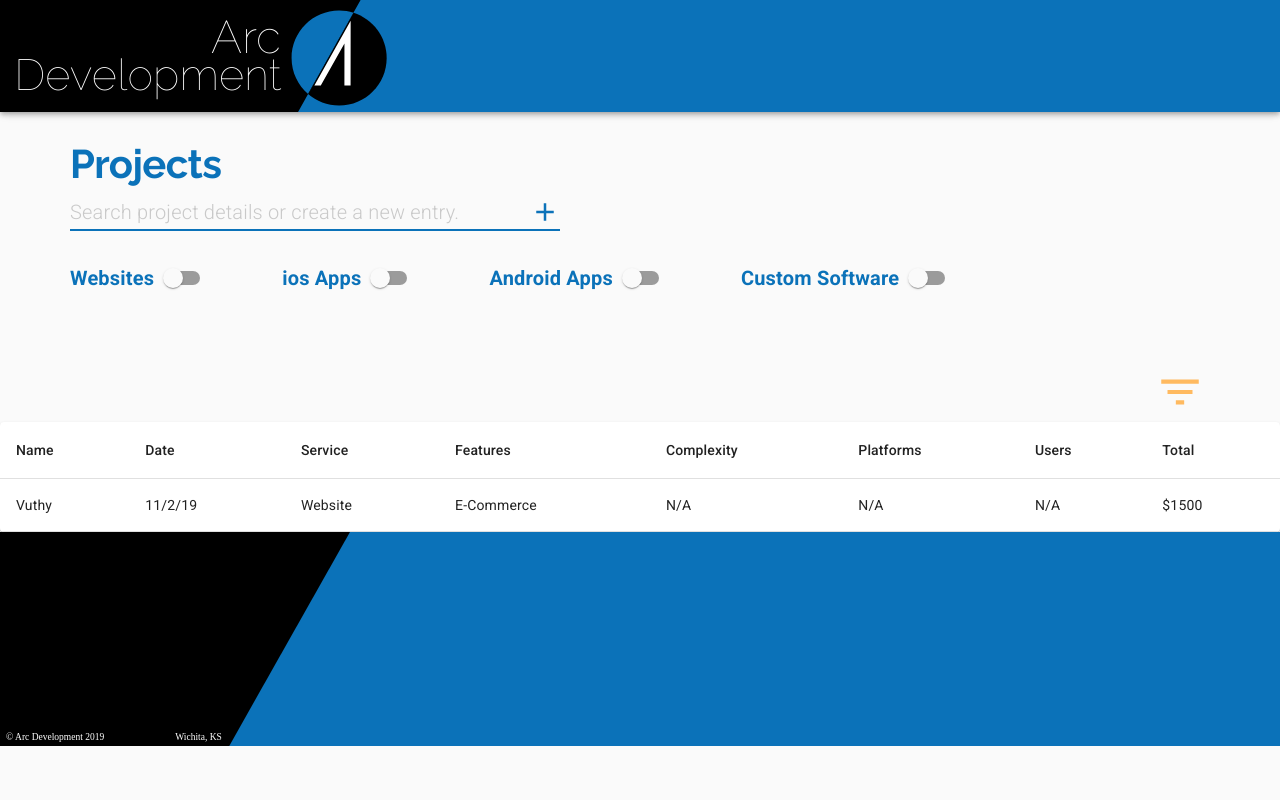
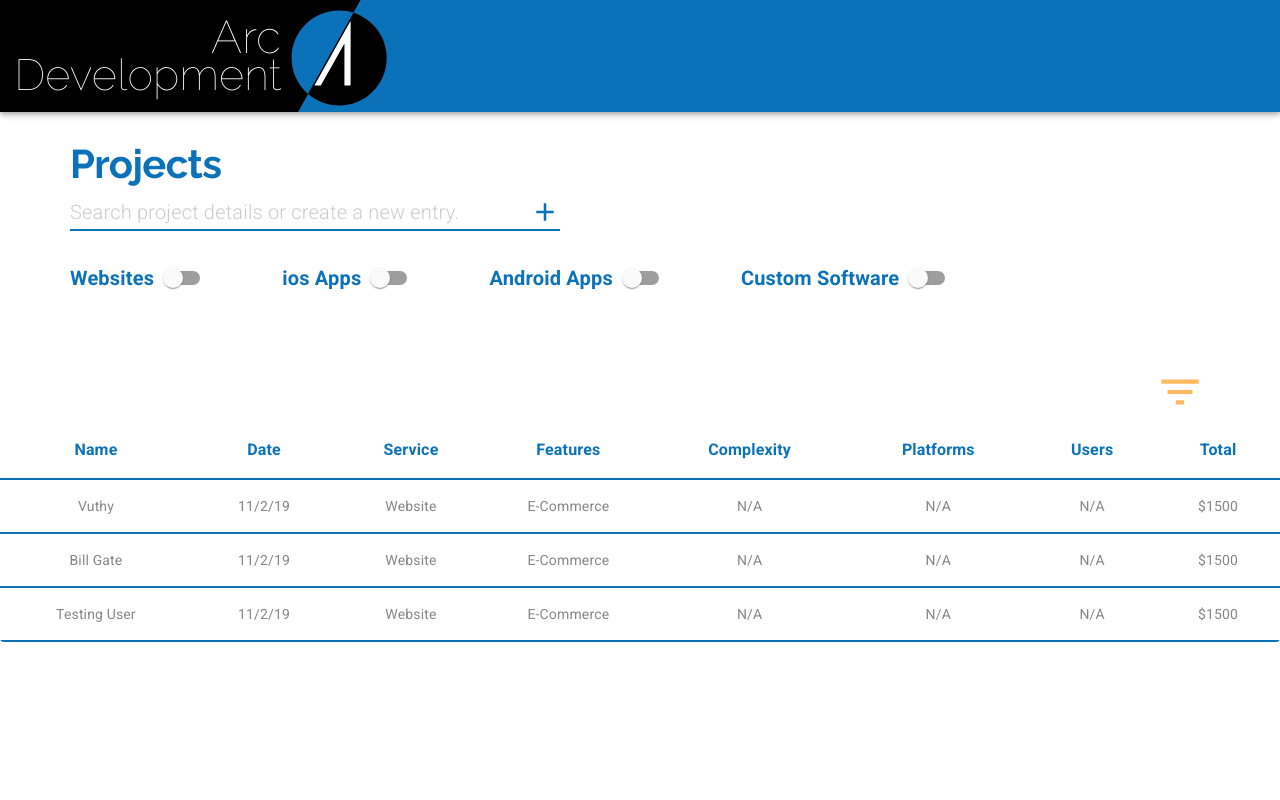
Before and after one commit to Suonx002/Project-Management, a Next.js app: page / in a window 1280 px wide. Shown: the top 800 px of the page. Built offline with nearby package versions, Linux system fonts and the light colour scheme.

Commit message:
adding datepicker

```diff
--- a/package.json
+++ b/package.json
@@ -3,10 +3,13 @@
   "version": "4.0.0",
   "private": true,
   "dependencies": {
+    "@date-io/date-fns": "^1.3.13",
     "@material-ui/core": "latest",
     "@material-ui/icons": "^4.9.1",
+    "@material-ui/pickers": "^3.2.10",
     "@material-ui/styles": "^4.9.0",
     "clsx": "latest",
+    "date-fns": "^2.9.0",
     "next": "latest",
     "prop-types": "latest",
     "react": "latest",
--- a/pages/_document.js
+++ b/pages/_document.js
@@ -15,7 +15,7 @@ export default class MyDocument extends Document {
             href='https://fonts.googleapis.com/css?family=Raleway:100,400,400i,700|Roboto:300,400,500,700&display=swap'
           />
         </Head>
-        <body>
+        <body style={{ backgroundColor: '#fff' }}>
           <Main />
           <NextScript />
         </body>
--- a/pages/index.js
+++ b/pages/index.js
@@ -17,6 +17,14 @@ import TableHead from '@material-ui/core/TableHead';
 import TableRow from '@material-ui/core/TableRow';
 import Paper from '@material-ui/core/Paper';
 import FilterListIcon from '@material-ui/icons/FilterList';
+
+import Dialog from '@material-ui/core/Dialog';
+import DialogContent from '@material-ui/core/DialogContent';
+import {
+  MuiPickersUtilsProvider,
+  KeyboardDatePicker
+} from '@material-ui/pickers';
+import DataFnsUtils from '@date-io/date-fns';
 
 const useStyles = makeStyles(theme => ({}));
 
@@ -47,6 +55,26 @@ const ProjectManager = () => {
       'N/A',
       'N/A',
       '$1500'
+    ),
+    createData(
+      'Bill Gate',
+      '11/2/19',
+      'Website',
+      'E-Commerce',
+      'N/A',
+      'N/A',
+      'N/A',
+      '$1500'
+    ),
+    createData(
+      'Testing User',
+      '11/2/19',
+      'Website',
+      'E-Commerce',
+      'N/A',
+      'N/A',
+      'N/A',
+      '$1500'
     )
   ]);
 
@@ -54,8 +82,12 @@ const ProjectManager = () => {
   const [iOSChecked, setiOSChecked] = useState(false);
   const [androidCheck, setAndroidChecked] = useState(false);
   const [softwareChecked, setSoftwareChecked] = useState(false);
+  const [dialogOpen, setDialogOpen] = useState(false);
+  const [name, setName] = useState('');
+  const [date, setDate] = useState(new Date());
 
   return (
+    <MuiPickersUtilsProvider utils={DataFnsUtils}>
       <Grid container direction='column'>
         <Grid item style={{ marginTop: '2em', marginLeft: '5em' }}>
           <Typography variant='h1'>Projects</Typography>
@@ -66,7 +98,10 @@ const ProjectManager = () => {
             style={{ width: '35em', marginLeft: '5em' }}
             InputProps={{
               endAdornment: (
-              <InputAdornment position='end'>
+                <InputAdornment
+                  position='end'
+                  style={{ cursor: 'pointer' }}
+                  onClick={() => setDialogOpen(true)}>
                   <AddIcon color='primary' style={{ fontSize: '30px' }} />
                 </InputAdornment>
               )
@@ -131,39 +166,77 @@ const ProjectManager = () => {
             <FilterListIcon color='secondary' style={{ fontSize: '50px' }} />
           </Grid>
         </Grid>
-      <Grid item>
-        <TableContainer component={Paper}>
+        <Grid item style={{ marginBottom: '15em' }}>
+          <TableContainer component={Paper} elevation={0}>
             <Table>
               <TableHead>
                 <TableRow>
-                <TableCell>Name</TableCell>
-                <TableCell>Date</TableCell>
-                <TableCell>Service</TableCell>
-                <TableCell>Features</TableCell>
-                <TableCell>Complexity</TableCell>
-                <TableCell>Platforms</TableCell>
-                <TableCell>Users</TableCell>
-                <TableCell>Total</TableCell>
+                  <TableCell align='center'>Name</TableCell>
+                  <TableCell align='center'>Date</TableCell>
+                  <TableCell align='center'>Service</TableCell>
+                  <TableCell align='center'>Features</TableCell>
+                  <TableCell align='center'>Complexity</TableCell>
+                  <TableCell align='center'>Platforms</TableCell>
+                  <TableCell align='center'>Users</TableCell>
+                  <TableCell align='center'>Total</TableCell>
                 </TableRow>
               </TableHead>
               <TableBody>
                 {rows.map((row, index) => (
                   <TableRow key={index}>
-                  <TableCell>{row.name}</TableCell>
-                  <TableCell>{row.date}</TableCell>
-                  <TableCell>{row.service}</TableCell>
-                  <TableCell>{row.features}</TableCell>
-                  <TableCell>{row.complexity}</TableCell>
-                  <TableCell>{row.platforms}</TableCell>
-                  <TableCell>{row.users}</TableCell>
-                  <TableCell>{row.total}</TableCell>
+                    <TableCell align='center'>{row.name}</TableCell>
+                    <TableCell align='center'>{row.date}</TableCell>
+                    <TableCell align='center'>{row.service}</TableCell>
+                    <TableCell align='center' style={{ maxWidth: '5em' }}>
+                      {row.features}
+                    </TableCell>
+                    <TableCell align='center'>{row.complexity}</TableCell>
+                    <TableCell align='center'>{row.platforms}</TableCell>
+                    <TableCell align='center'>{row.users}</TableCell>
+                    <TableCell align='center'>{row.total}</TableCell>
                   </TableRow>
                 ))}
               </TableBody>
             </Table>
           </TableContainer>
         </Grid>
+        {/* Dialog section */}
+        <Dialog open={dialogOpen} onClose={() => setDialogOpen(false)}>
+          <Grid container justify='center'>
+            <Grid item>
+              <Typography variant='h1' gutterBottom>
+                Add a new project
+              </Typography>
             </Grid>
+          </Grid>
+          <DialogContent>
+            <Grid container direction='row'>
+              {/* Input fields */}
+              <Grid item container direction='column'>
+                <Grid item>
+                  <TextField
+                    label='Name'
+                    id='name'
+                    value={name}
+                    onChange={e => setName(e.target.value)}
+                  />
+                </Grid>
+              </Grid>
+              {/* Date picker */}
+              <Grid item container direction='column'>
+                <Grid item>
+                  <KeyboardDatePicker
+                    format='MM/dd/yyyy'
+                    value={date}
+                    onChange={newDate => setDate(newDate)}
+                  />
+                </Grid>
+              </Grid>
+            </Grid>
+          </DialogContent>
+        </Dialog>
+      </Grid>
+    </MuiPickersUtilsProvider>
   );
 };
 
--- a/src/ui/Theme.js
+++ b/src/ui/Theme.js
@@ -85,6 +85,20 @@ export default createMuiTheme({
     }
   },
   overrides: {
+    MuiTableCell: {
+      head: {
+        fontSize: '1rem',
+        fontWeight: 700,
+        color: arcBlue,
+        borderColor: arcBlue,
+        borderWidth: 2
+      },
+      body: {
+        color: arcGrey,
+        borderColor: arcBlue,
+        borderWidth: 2
+      }
+    },
     MuiFormControlLabel: {
       label: {
         color: arcBlue,
```
Also changed, not shown: 1 other file (tests, documents, lock files or other folders). Lines whose indentation alone changed are shown as unchanged.
